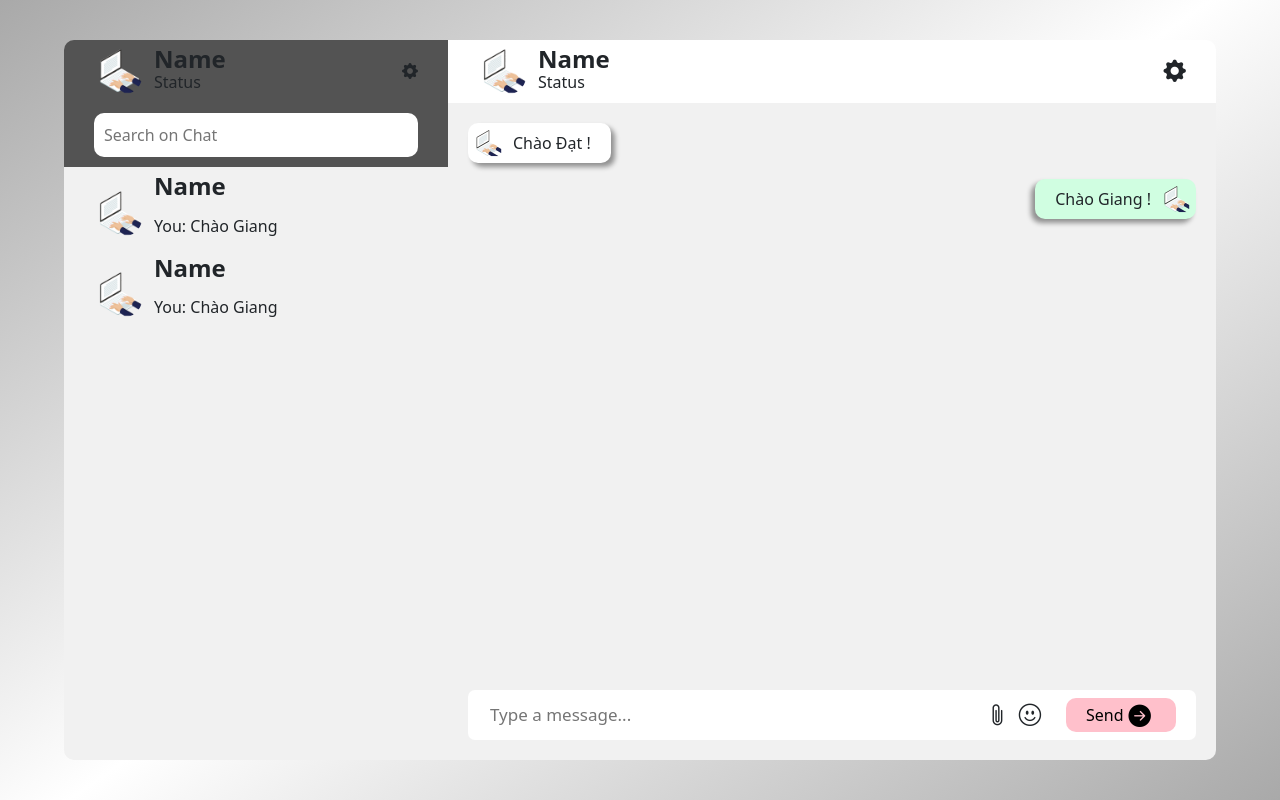
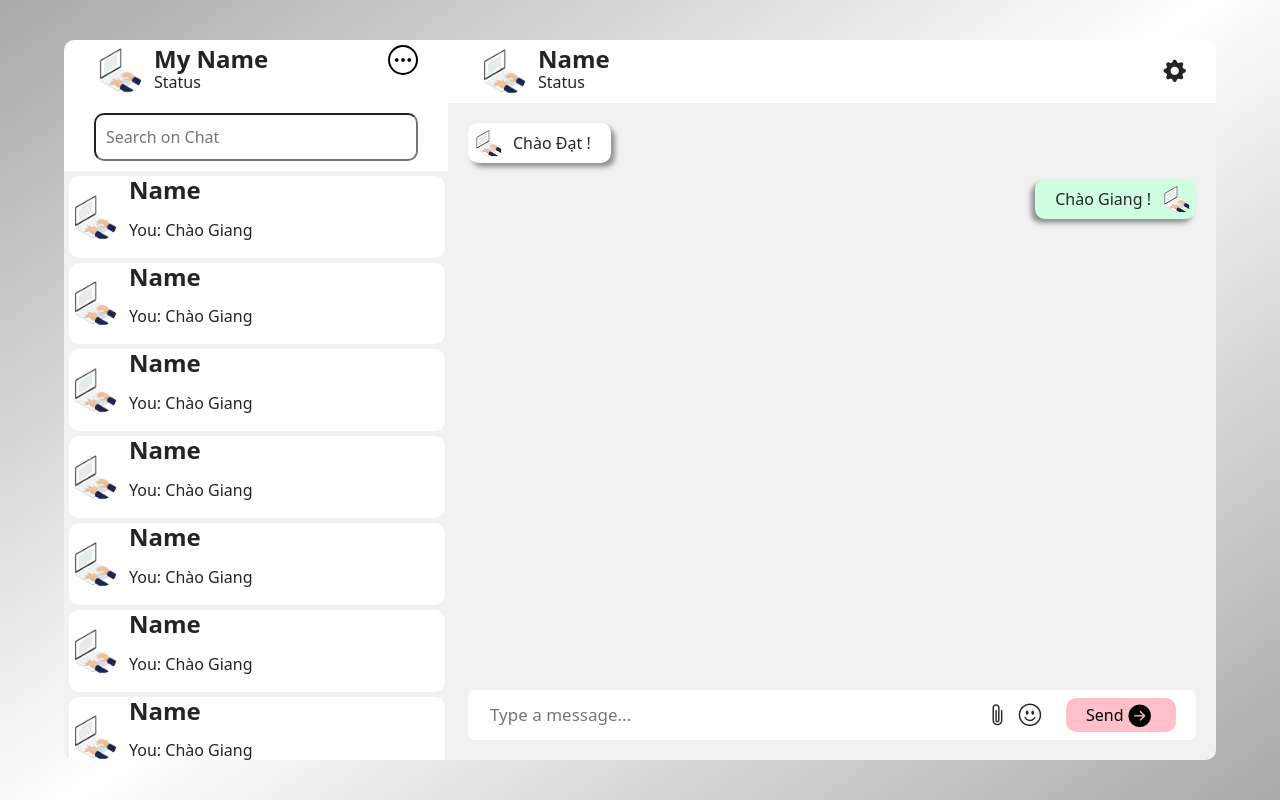
Before and after one commit to 21130079/Chat-App, a React (Create React App) app: page /chat in a window 1280 px wide. Built offline with nearby package versions, Linux system fonts and the light colour scheme.

Commit message:
add hover for chat list content, fix icon three dots

```diff
--- a/src/components/ChatList/chat-list.css
+++ b/src/components/ChatList/chat-list.css
@@ -7,16 +7,14 @@
 }
 .chat-list .chat-list__header {
   display: flex;
-  align-items: center;
   padding: 5px 30px;
   border-radius: 10px 0 0 0;
-  background-color: #535353;
+  background-color: #ffffff;
 }
 .chat-list .chat-list__header .chat-list__header-user {
   flex: 1;
   display: flex;
-  align-items: center;
-  background-color: #535353;
+  background-color: #ffffff;
 }
 .chat-list .chat-list__header .chat-list__header-user img {
   width: 50px;
@@ -27,6 +25,7 @@
 .chat-list .chat-list__header .chat-list__header-user .info {
   display: flex;
   flex-direction: column;
+  align-items: flex-start;
   padding: 0 10px;
 }
 .chat-list .chat-list__header .chat-list__header-user .info h4 {
@@ -37,10 +36,13 @@
   line-height: 0;
 }
 .chat-list .chat-list__header .chat-list__header-icons {
-  flex: 1;
   display: flex;
-  justify-content: flex-end;
-  background-color: #535353;
+  justify-content: center;
+  align-items: center;
+  width: 30px;
+  height: 30px;
+  border-radius: 50%;
+  border: 2px solid #000;
 }
 .chat-list .chat-list__header .chat-list__header-icons i {
   color: #000;
@@ -52,13 +54,12 @@
   align-items: center;
   padding: 10px 30px;
   border-radius: 0 0 0 0;
-  background-color: #535353;
+  background-color: #ffffff;
 }
 .chat-list .chat-list__search input {
   flex: 1;
   padding: 10px;
   border-radius: 10px;
-  border: none;
   outline: none;
 }
 .chat-list .chat-list__search i {
@@ -68,14 +69,17 @@
 .chat-list .chat-list__content {
   align-items: center;
   overflow: auto;
-  padding: 5px 30px;
   border-radius: 0 0 0 10px;
   background-color: #f1f1f1;
   height: 100%;
 }
 .chat-list .chat-list__content .chat-list__content-user {
+  margin: 5px;
+  background-color: #ffffff;
+  width: 98%;
   display: flex;
   align-items: center;
+  border-radius: 10px;
 }
 .chat-list .chat-list__content .chat-list__content-user img {
   width: 50px;
@@ -95,5 +99,10 @@
 .chat-list .chat-list__content .chat-list__content-user .info-message .message p {
   margin-top: 5px;
 }
+.chat-list .chat-list__content .chat-list__content-user:hover {
+  background-color: #535353;
+  color: white;
+  cursor: pointer;
+}
 
 /*# sourceMappingURL=chat-list.css.map */
--- a/src/components/ChatList/chat-list.scss
+++ b/src/components/ChatList/chat-list.scss
@@ -1,9 +1,6 @@
-$mainBodyColor: white;
-$mainHeaderColor: #535353;
-$mainFooterColor: #535353;
-$mainBoxChatColor: #f1f1f1;
-$messageColor: white;
-$ownMessageColor: #d0fee1;
+$mainBodyColor: #f1f1f1;
+$mainHeaderColor: #ffffff;
+$mainListChatColor: #f1f1f1;
 
 .chat-list {
   flex: 1;
@@ -14,7 +11,6 @@ $ownMessageColor: #d0fee1;
 
   .chat-list__header {
     display: flex;
-    align-items: center;
     padding: 5px 30px;
     border-radius: 10px 0 0 0;
     background-color: $mainHeaderColor;
@@ -22,8 +18,6 @@ $ownMessageColor: #d0fee1;
     .chat-list__header-user {
       flex: 1;
       display: flex;
-      align-items: center;
-
       background-color: $mainHeaderColor;
 
       img {
@@ -36,6 +30,7 @@ $ownMessageColor: #d0fee1;
       .info {
         display: flex;
         flex-direction: column;
+        align-items: flex-start;
         padding: 0 10px;
 
         h4 {
@@ -46,15 +41,18 @@ $ownMessageColor: #d0fee1;
         .status {
           line-height: 0;
         }
+
       }
     }
 
     .chat-list__header-icons {
-      flex: 1;
       display: flex;
-      justify-content: flex-end;
-
-      background-color: $mainHeaderColor;
+      justify-content: center;
+      align-items: center;
+      width: 30px;
+      height: 30px;
+      border-radius: 50%;
+      border: 2px solid #000;
 
       i {
         color: #000;
@@ -74,7 +72,6 @@ $ownMessageColor: #d0fee1;
       flex: 1;
       padding: 10px;
       border-radius: 10px;
-      border: none;
       outline: none;
     }
 
@@ -86,14 +83,18 @@ $ownMessageColor: #d0fee1;
   .chat-list__content{
     align-items: center;
     overflow: auto;
-    padding: 5px 30px;
     border-radius: 0 0 0 10px;
-    background-color: $mainBoxChatColor;
+    background-color: $mainBodyColor;
     height: 100%;
 
+
     .chat-list__content-user {
+      margin: 5px;
+      background-color: #ffffff;
+      width: 98%;
       display: flex;
       align-items: center;
+      border-radius: 10px;
 
       img {
         width: 50px;
@@ -121,5 +122,10 @@ $ownMessageColor: #d0fee1;
         }
       }
     }
+    .chat-list__content-user:hover{
+      background-color: #535353;
+      color: white;
+      cursor: pointer;
+    }
   }
 }
--- a/src/components/ChatList/chat-list.tsx
+++ b/src/components/ChatList/chat-list.tsx
@@ -10,19 +10,107 @@ function ChatList() {
                     <img src={typing} alt="avatar"/>
 
                     <div className="info">
-                        <h4>Name</h4>
+                        <h4>My Name</h4>
                         <p className="status">Status</p>
                     </div>
                 </div>
 
-                <div className="chat-box__header-icons">
-                    <i className="bi bi-gear-fill"></i>
+                <div className="chat-list__header-icons">
+                    <i className="bi bi-three-dots"></i>
                 </div>
             </div>
             <div className="chat-list__search">
                 <input type="text" placeholder="Search on Chat"/>
             </div>
             <div className="chat-list__content">
+                <div className="chat-list__content-user">
+                    <img src={typing} alt="avatar"/>
+                    <div className="info-message">
+                        <div className="info">
+                            <h4>Name</h4>
+                        </div>
+                        <div className="message">
+                            <p>You: Chào Giang</p>
+                        </div>
+                    </div>
+                </div>
+                <div className="chat-list__content-user">
+                    <img src={typing} alt="avatar"/>
+                    <div className="info-message">
+                        <div className="info">
+                            <h4>Name</h4>
+                        </div>
+                        <div className="message">
+                            <p>You: Chào Giang</p>
+                        </div>
+                    </div>
+                </div>
+                <div className="chat-list__content-user">
+                    <img src={typing} alt="avatar"/>
+                    <div className="info-message">
+                        <div className="info">
+                            <h4>Name</h4>
+                        </div>
+                        <div className="message">
+                            <p>You: Chào Giang</p>
+                        </div>
+                    </div>
+                </div>
+                <div className="chat-list__content-user">
+                    <img src={typing} alt="avatar"/>
+                    <div className="info-message">
+                        <div className="info">
+                            <h4>Name</h4>
+                        </div>
+                        <div className="message">
+                            <p>You: Chào Giang</p>
+                        </div>
+                    </div>
+                </div>
+                <div className="chat-list__content-user">
+                    <img src={typing} alt="avatar"/>
+                    <div className="info-message">
+                        <div className="info">
+                            <h4>Name</h4>
+                        </div>
+                        <div className="message">
+                            <p>You: Chào Giang</p>
+                        </div>
+                    </div>
+                </div>
+                <div className="chat-list__content-user">
+                    <img src={typing} alt="avatar"/>
+                    <div className="info-message">
+                        <div className="info">
+                            <h4>Name</h4>
+                        </div>
+                        <div className="message">
+                            <p>You: Chào Giang</p>
+                        </div>
+                    </div>
+                </div>
+                <div className="chat-list__content-user">
+                    <img src={typing} alt="avatar"/>
+                    <div className="info-message">
+                        <div className="info">
+                            <h4>Name</h4>
+                        </div>
+                        <div className="message">
+                            <p>You: Chào Giang</p>
+                        </div>
+                    </div>
+                </div>
+                <div className="chat-list__content-user">
+                    <img src={typing} alt="avatar"/>
+                    <div className="info-message">
+                        <div className="info">
+                            <h4>Name</h4>
+                        </div>
+                        <div className="message">
+                            <p>You: Chào Giang</p>
+                        </div>
+                    </div>
+                </div>
                 <div className="chat-list__content-user">
                     <img src={typing} alt="avatar"/>
                     <div className="info-message">
```
Also changed, not shown: 1 other file (tests, documents, lock files or other folders).
